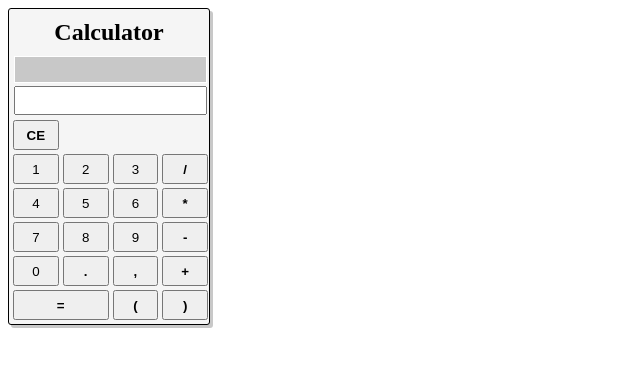
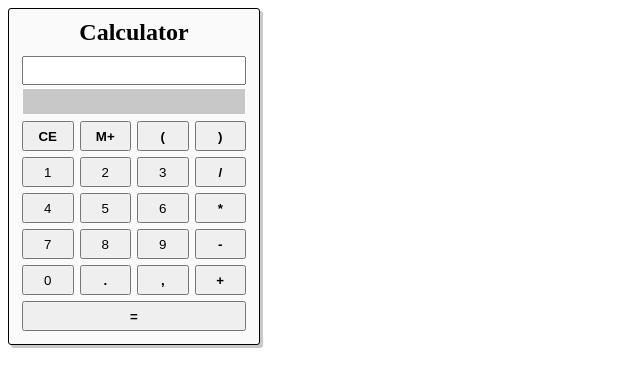
Before and after one commit to caiofrancolin/css_calculator, a plain HTML site: page index.html in a window 1280 px wide. Both pictures are taken after a click on the button "CE". Shown: the whole page, without its empty margins (0-640 px from the left). Drawn offline with Linux system fonts and the light colour scheme.

Commit message:
Adicionando teclado a calculadora

```diff
--- a/css/style.css
+++ b/css/style.css
@@ -1,9 +1,9 @@
 .container-calculator {
   border: 1px solid black;
-  width: 200px;
+  width: 250px;
   border-radius: 3px;
   box-shadow: 3px 3px rgb(200, 200, 200);
-  background-color: rgb(245, 245, 245);
+  background-color: rgb(250, 250, 250);
 }
 
 .calculator-title {
@@ -12,8 +12,6 @@
 }
 
 .display-calc {
-  border: 1px solid white;
-  background-color: rgb(200, 200, 200);
   margin: 0px 3px 3px 3px;
   padding: 5px;
   text-align: right;
@@ -22,20 +20,21 @@
 }
 
 .result {
+  border: 1px solid white;
+  background-color: rgb(200, 200, 200);
   margin: 0px 3px 3px 3px;
   padding: 5px;
   text-align: right;
   font-weight: bold;
-  content: '';
 }
 
 .calculator {
-  margin: 2px;
+  margin: 10px;
 }
 
 .button {
   height: 30px;
-  margin: 2px;;
+  margin: 3px;
 }
 
 .button:hover {
@@ -54,6 +53,10 @@
 	grid-template-columns: 1fr;
 }
 
+.grid-template-columns-2 {
+	grid-template-columns: 2fr 2fr;
+}
+
 .grid-template-columns-4 {
 	grid-template-columns: 1fr 1fr 1fr 1fr;
 }
--- a/index.html
+++ b/index.html
@@ -6,9 +6,8 @@
   <meta name="viewport" content="width=device-width, initial-scale=1.0">
   <title>Document</title>
   <link rel="stylesheet" href="./css/style.css">
-  <script type="text/javascript" src="./script/calculation.js"></script>
 </head>
-<body>
+<body id="pag">
   <div class="container-calculator">
     <h2 class="calculator-title">Calculator</h2>
     <div class="calculator grid grid-template-columns-1">
@@ -16,6 +15,9 @@
       <input id="result" class="result" type="text">
       <div class="number-buttons grid grid-template-columns-4">
         <button class="button char" value="CE" onclick="writeNum(value)">CE</button>
+        <button class="button char" value="CE" onclick="writeNum(value)">M+</button>
+        <button class="button char" type="button" value="(" onclick="writeNum(value)">(</button>
+        <button class="button char" type="button" value=")" onclick="writeNum(value)">)</button>
       </div>
       <div class="number-buttons grid grid-template-columns-4">
         <button class="button number" value="1" onclick="writeNum(Number(value))">1</button>
@@ -35,32 +37,12 @@
         <button class="button char" value="," onclick="writeNum(value)">,</button>
         <button class="button char" value="+" onclick="writeNum(value)">+</button>
       </div>
-      <div class="number-buttons grid grid-template-columns-3">
+      <div class="number-buttons grid grid-template-columns-1">
         <button class="button char" type="button" value="=" onclick="writeNum(value)">=</button>
-        <button class="button char" type="button" value="(" onclick="writeNum(value)">(</button>
-        <button class="button char" type="button" value=")" onclick="writeNum(value)">)</button>
       </div>
     </div>
   </div>
 
-  <!-- <script>
-    function writeNum(value) {
-      var calc = document.getElementById('calculation')
-      var result = document.getElementById('result')
-
-      if (value === "CE") {
-        calc.value = ''
-        result.value = ''
-      } else {
-        if (value == '=') {
-          result.value = eval(calc.value)
-        } else {
-          calc.value += value
-          result.value = eval(calc.value)
-        }
-      }
-    }
-  </script> -->
-
+  <script type="text/javascript" src="./script/calculation.js"></script>
 </body>
 </html>
--- a/script/calculation.js
+++ b/script/calculation.js
@@ -1,4 +1,27 @@
-object.addEventListener("click", writeNum);
+document.getElementById('calculation').addEventListener('keydown', e => {
+  console.log(e.key)
+
+  if (!Number(e.key) && e.key != '/' && e.key != '*' && e.key != '+' && e.key != '-'
+      && e.key != ',' && e.key != '%' && e.key != '.' && e.key != '(' && e.key != ')'
+      && e.key != 'ArrowLeft' && e.key != 'ArrowRight' && e.key != 'Backspace'
+      && e.key != 'Home' && e.key != 'End' && e.key != 'Delete') {
+    e.preventDefault()
+  }
+  if (e.key == 'Enter') {
+    document.getElementById('result').value = eval(document.getElementById('calculation').value)
+  }
+});
+
+document.getElementById('result').addEventListener('keydown', e => {
+  e.preventDefault()
+});
+
+document.getElementById('pag').addEventListener('keydown', e => {
+  if (e.key == 'Escape') {
+    document.getElementById('calculation').value = ''
+    document.getElementById('result').value = ''
+  }
+});
 
 function writeNum(value) {
   var calc = document.getElementById('calculation')
@@ -8,11 +31,15 @@ function writeNum(value) {
     calc.value = ''
     result.value = ''
   } else {
-    if (value == '=') {
+    if (typeof(value) == 'number') {
+      calc.value += value
       result.value = eval(calc.value)
     } else {
-      calc.value += value
-      result.value = eval(calc.value)
+      if (value == '=') {
+        result.value = Number(eval(calc.value))?eval(calc.value):''
+      } else {
+        calc.value += value
+      }
     }
   }
 }
```
